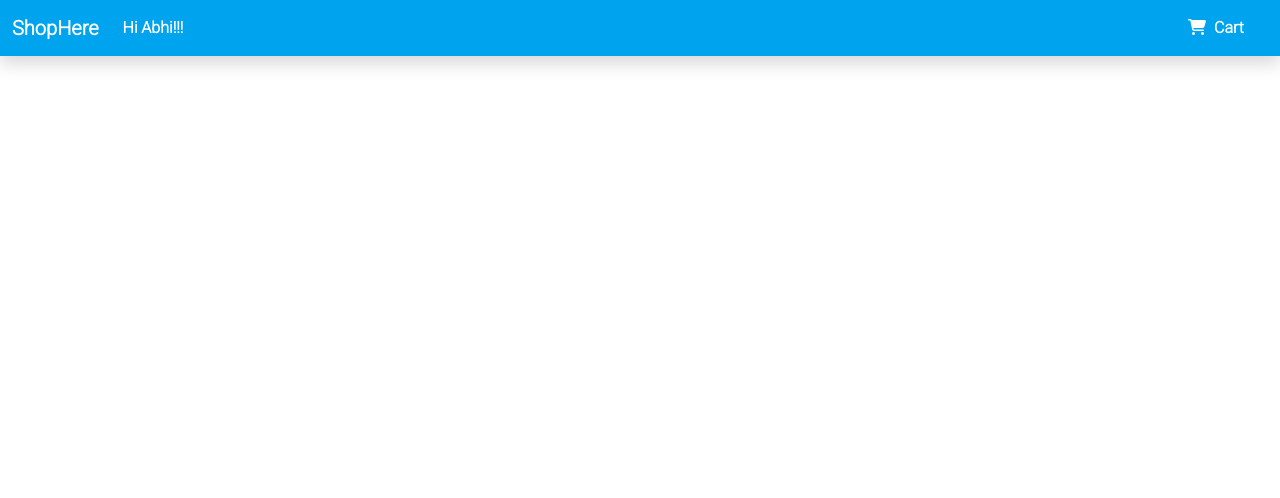
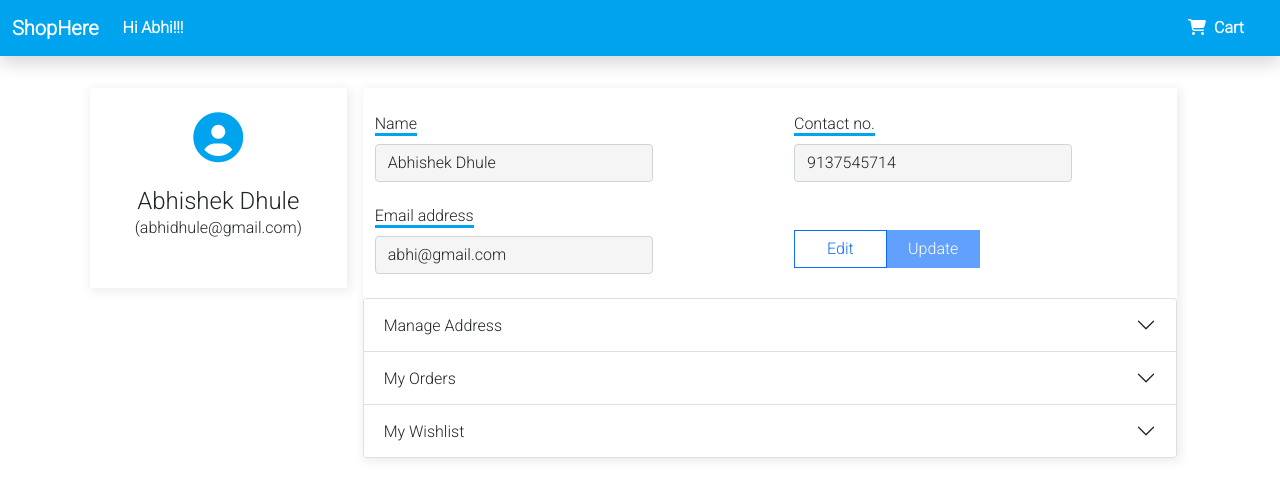
Before and after one commit to abhishekkdhule/React-Ecommerce-UI, a React (Create React App) app: page /profile in a window 1280 px wide. Shown: the top 498 px of the page. Built offline with nearby package versions, Linux system fonts and the light colour scheme.

Commit message:
added profile component

```diff
--- a/src/App.js
+++ b/src/App.js
@@ -6,6 +6,7 @@ import Signup from './Auth/Signup';
 import Signin from './Auth/Signin';
 import ProductView from './SingleProductView/ProductView';
 import React,{ useReducer } from 'react';
+import Profile from './Profile/Profile';
 import {
   BrowserRouter as Router,
   Switch,
@@ -51,7 +52,9 @@ function App() {
         <Route path="/signin">
           <Signin/>
         </Route>
-
+        <Route path="/profile">
+          <Profile/>
+        </Route>
         <Route path="/product">
           <ProductView/>
         </Route>
--- a/src/Cart/CartItem.jsx
+++ b/src/Cart/CartItem.jsx
@@ -30,7 +30,7 @@ function CartItem({cartObjId,product,quantity}) {
         <>
             <div className="row mt-4">
                 <div className="col-md-3">
-                    <div className="img_div">
+                    <div className="img_div" style={{maxWidth:'140px',height:'140px'}}>
                         <img className="prod_image" src={`https://res.cloudinary.com/djzhnqsaw/${product.images[0].image}`} alt=""/>
                     </div>
                     <div className="mt-3 d-flex justify-content-center">
--- a/src/Payment/Payment.jsx
+++ b/src/Payment/Payment.jsx
@@ -51,7 +51,7 @@ function Payment() {
                     razorpaySignature: response.razorpay_signature,
                 };
 
-                const result = await axios.post("http://localhost:8000/order/payment", data);
+                const result = await axios.post("http://127.0.0.1:8000/order/payment", data);
 
                 alert(result.data.msg);
             },
--- a/src/Products.jsx
+++ b/src/Products.jsx
@@ -40,6 +40,7 @@ function Products() {
         })
         getTokenReq.get("auth/accesstoken/")
         .then((response)=>{
+            console.log("token",response.data)
             tokenC.tokenDispatch({type:"updateToken",newToken:response.data.access_token,isAuth:true})
         })
     }
@@ -51,6 +52,7 @@ function Products() {
   useEffect(() => {
     if (currentState.currentPath) {
       axios.get(currentState.currentPath).then((response) => {
+
         dispatch({
           type: "FETCH_SUCCESS",
           payload: response.data,
--- /dev/null
+++ b/src/Profile/Profile.jsx
@@ -0,0 +1,77 @@
+import React from 'react'
+import './profile.css'
+
+function Profile() {
+    return (
+        <>
+            <div className="container mt-4 ">
+        <div className="d-flex main">
+            <div className="profile-left  m-2 bg-white">
+                <i className="fas fa-user-circle prof-icon mt-4"></i>
+                <h4 className="mt-4 mb-0">Abhishek Dhule</h4>
+                <p className="">(abhidhule@gmail.com)</p>
+            </div>
+            <div className="profile-right m-2 bg-white">
+                <div className="row mb-4">
+                    <div className="col-md-6 ps-4 pe-4 pt-4">
+                        <h6 className=" head-deco mb-2">Name</h6>
+                        <input type="text" className="form-control input-width" name="name" placeholder="Abhishek Dhule" value="Abhishek Dhule" readOnly />
+                        <h6 className="mt-4 mb-2 head-deco">Email address</h6>
+                        <input type="email" className="form-control input-width" name="email" placeholder="abhi@gmail.com" value="abhi@gmail.com" id="" readOnly />
+
+                    </div>
+                    <div className="col-md-6 ps-4 pe-4 pt-4">
+                        <h6 className="mb-2 head-deco">Contact no.</h6>
+                        <input type="number" className="form-control input-width mb-4" name="contact" placeholder="9137545714" value="9137545714" id="" readOnly/>
+                        <div className="d-flex justify-content-start">
+                            <button className="btn btn-outline-primary mt-4 w-25 rounded-0 edit-btn">Edit</button>
+                            <button className="btn btn-primary mt-4 w-25 rounded-0 disabled">Update</button>
+                        </div>
+                    </div>
+                </div>
+                <div className="accordion" id="accordionExample">
+                    <div className="accordion-item">
+                        <h2 className="accordion-header" id="headingOne">
+                          <button className="accordion-button collapsed" type="button" data-bs-toggle="collapse" data-bs-target="#collapseOne" aria-expanded="false" aria-controls="collapseOne">
+                            Manage Address
+                          </button>
+                        </h2>
+                        <div id="collapseOne" className="accordion-collapse collapse" aria-labelledby="headingOne" data-bs-parent="#accordionExample">
+                          <div className="accordion-body">
+                            <strong>This is the second item's accordion body.</strong> It is hidden by default, until the collapse plugin adds the appropriate classNamees that we use to style each element. These classNamees control the overall appearance, as well as the showing and hiding via CSS transitions. You can modify any of this with custom CSS or overriding our default variables. It's also worth noting that just about any HTML can go within the <code>.accordion-body</code>, though the transition does limit overflow.
+                          </div>
+                        </div>
+                      </div>
+                    <div className="accordion-item">
+                      <h2 className="accordion-header" id="headingTwo">
+                        <button className="accordion-button collapsed" type="button" data-bs-toggle="collapse" data-bs-target="#collapseTwo" aria-expanded="false" aria-controls="collapseTwo">
+                          My Orders
+                        </button>
+                      </h2>
+                      <div id="collapseTwo" className="accordion-collapse collapse" aria-labelledby="headingTwo" data-bs-parent="#accordionExample">
+                        <div className="accordion-body">
+                          <strong>This is the second item's accordion body.</strong> It is hidden by default, until the collapse plugin adds the appropriate classNamees that we use to style each element. These classNamees control the overall appearance, as well as the showing and hiding via CSS transitions. You can modify any of this with custom CSS or overriding our default variables. It's also worth noting that just about any HTML can go within the <code>.accordion-body</code>, though the transition does limit overflow.
+                        </div>
+                      </div>
+                    </div>
+                    <div className="accordion-item">
+                      <h2 className="accordion-header" id="headingThree">
+                        <button className="accordion-button collapsed" type="button" data-bs-toggle="collapse" data-bs-target="#collapseThree" aria-expanded="false" aria-controls="collapseThree">
+                          My Wishlist
+                        </button>
+                      </h2>
+                      <div id="collapseThree" className="accordion-collapse collapse" aria-labelledby="headingThree" data-bs-parent="#accordionExample">
+                        <div className="accordion-body">
+                          <strong>This is the third item's accordion body.</strong> It is hidden by default, until the collapse plugin adds the appropriate classNamees that we use to style each element. These classNamees control the overall appearance, as well as the showing and hiding via CSS transitions. You can modify any of this with custom CSS or overriding our default variables. It's also worth noting that just about any HTML can go within the <code>.accordion-body</code>, though the transition does limit overflow.
+                        </div>
+                      </div>
+                    </div>
+                  </div>
+            </div>
+        </div>
+    </div>
+        </>
+    )
+}
+
+export default Profile
--- /dev/null
+++ b/src/Profile/profile.css
@@ -0,0 +1,46 @@
+.profile-left{
+    max-height: 200px;
+    width:23%;
+    text-align: center;
+    /* background-color: rgb(238, 238, 238); */
+    box-shadow: 2px 2px 10px 2px rgb(238, 238, 238);
+}
+.profile-right{
+    width:73%;
+    box-shadow: 2px 2px 10px 2px rgb(238, 238, 238);
+}
+.input-width{
+    width:75%;
+    cursor: not-allowed;
+
+}
+.input-width:read-only{
+    background-color: rgb(245, 245, 245);
+}
+@media (max-width:700px){
+    .main{
+        flex-direction: column;
+    }
+    .profile-left{
+        width: 95%;
+    }
+    .profile-right{
+        width:95%;
+    }
+    .input-width{
+        width: 100%;
+    }
+}
+.prof-icon{
+    font-size: 50px;
+    color: rgb(0, 163, 238);
+}
+.head-deco{
+    display: inline-block;
+
+    border-bottom: 3px solid rgb(0, 163, 238);
+}
+.edit-btn:hover{
+    background-color: white;
+    color: blue;
+}
```
